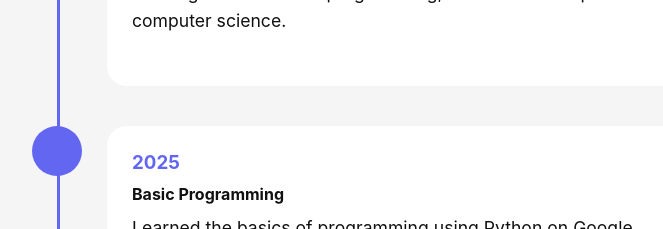
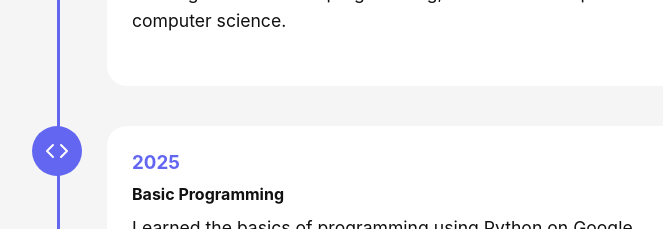
Before and after one commit to munkhbrave22/portfolio-website, a React (Vite) app: page /about in a window 1280 px wide. Shown: the part 1160-1389 px from the top of the page, without its empty margins (274-937 px from the left). Built offline with nearby package versions, Linux system fonts and the light colour scheme.

Commit message:
Fix production asset path

```diff
--- a/src/components/Timeline.jsx
+++ b/src/components/Timeline.jsx
@@ -16,7 +16,8 @@ icon:<GraduationCap/>
     year:"2025",
     title:"Basic Programming",
     text:
-    "Learned the basics of programming using Python on Google Colab, tested example data tables to make plot graphs with PyPlot."
+    "Learned the basics of programming using Python on Google Colab, tested example data tables to make plot graphs with PyPlot.",
+    icon:<Code/>
 },
 
 {
```
